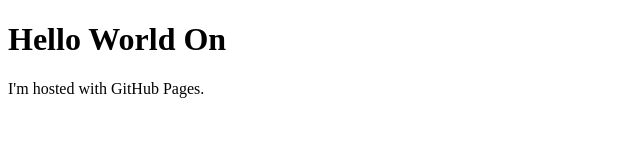
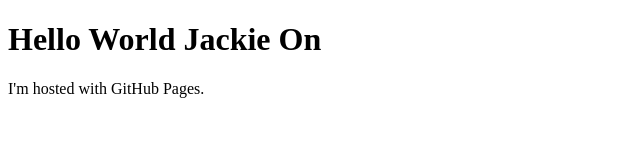
Before and after one commit to MIKEJACKICHAN/mikejackichan.github.io, a plain HTML site: page index.html in a window 1280 px wide. Shown: the whole page, without its empty margins (0-640 px from the left). Drawn offline with Linux system fonts and the light colour scheme.

Commit message:
initial commit

```diff
--- a/index.html
+++ b/index.html
@@ -1,7 +1,7 @@
 <!DOCTYPE html>
 <html>
 <body>
-<h1>Hello World On</h1>
+<h1>Hello World Jackie On</h1>
 <p>I'm hosted with GitHub Pages.</p>
 </body>
 </html>
```
